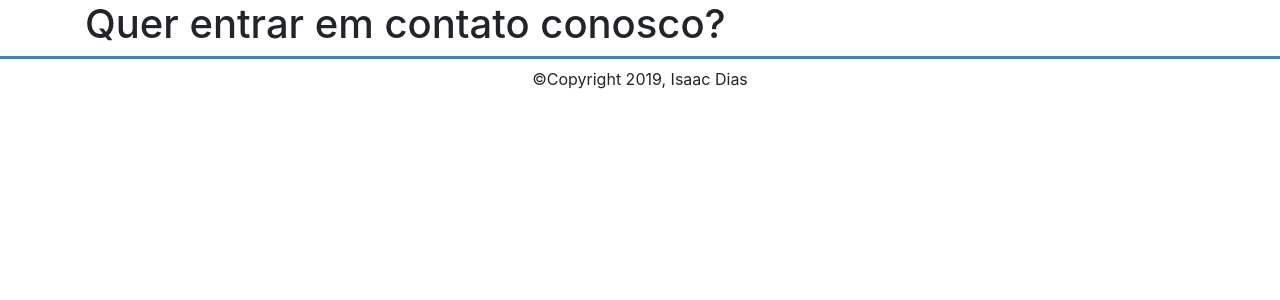
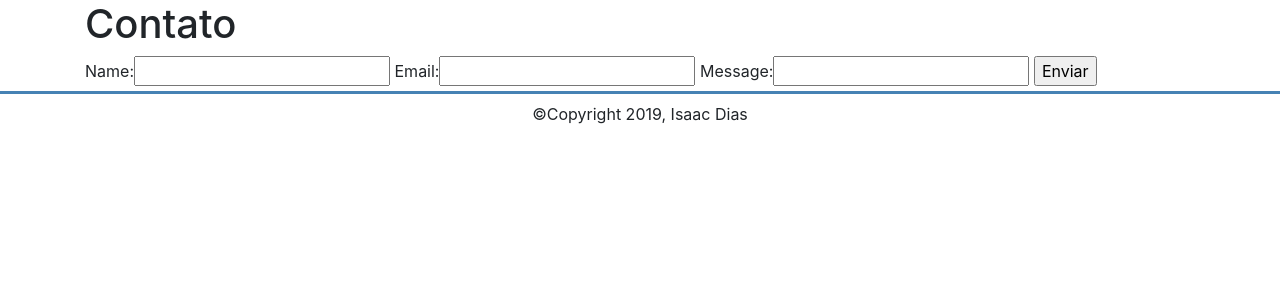
Before and after one commit to isaacdias/-blog, a Django app: page /contato/ in a window 1280 px wide. Shown: the part 56-356 px from the top of the page. Run offline with Django 3.2, Linux system fonts and the light colour scheme; some libraries are stand-ins or nearby versions.

Commit message:
criado o template para contato

```diff
--- a/myproject/blog/templates/blog/contact.html
+++ b/myproject/blog/templates/blog/contact.html
@@ -1,9 +1,15 @@
 {% extends 'blog/base.html' %}
+{% load bootstrap %}
 
 {% block title %} Contato {% endblock %}
 
 {% block content %}
     <div class="container">
-        <h1> Quer entrar em contato conosco? </h1>
+        <h1>Contato</h1>
+        <form method="post">
+            {% csrf_token %}
+            {{ form|bootstrap }}
+        <input class="btn-contact" type="submit" value='Enviar'>
+        </form>
     </div>
 {% endblock %}
```
